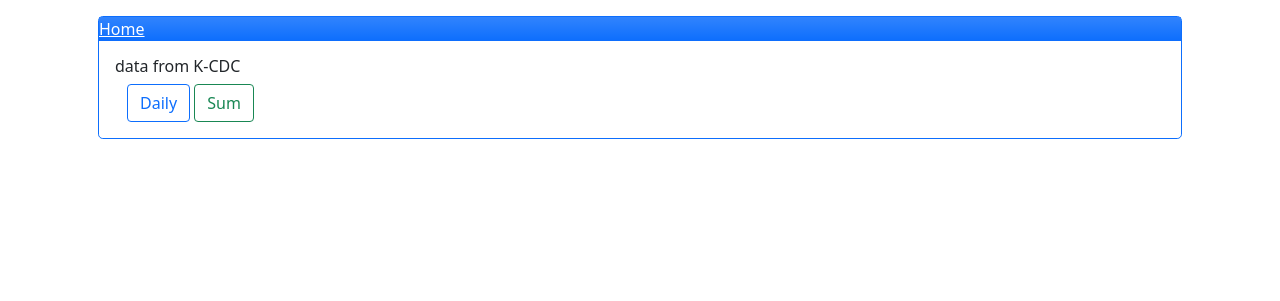
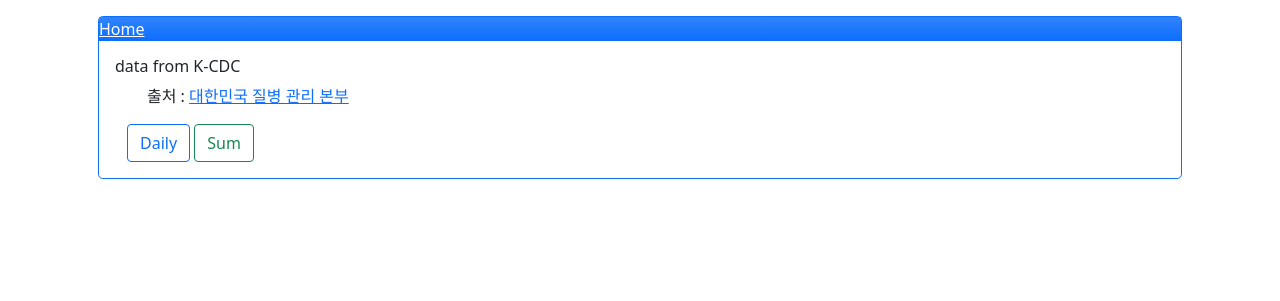
Before and after one commit to jundoopop/corona_noticer, a Django app: page / in a window 1280 px wide. Shown: the top 301 px of the page. Run offline with Django 3.2, Linux system fonts and the light colour scheme.

Commit message:
layout setting (margin)

```diff
--- a/templates/base.html
+++ b/templates/base.html
@@ -14,7 +14,7 @@
 <body>
 <div class="container-xl">
     <div class="border border-primary rounded-3 m-3">
-        <header class="bg-primary bg-gradient"><a class="text-white" href="{% url 'home-view' %}">Home</a></header>
+        <header class="bg-primary bg-gradient"><a class="text-white" href="{% url 'home-view' %}"> Home</a></header>
         <!--div class="col-8"-->
         <div class="card-body">
             {% block content %}
--- a/templates/home.html
+++ b/templates/home.html
@@ -2,6 +2,11 @@
 
 {% block content %}
     <h6 class="card-title">data from K-CDC</h6>
+    <div>
+        <ul>출처 : <a
+                href="http://ncov.mohw.go.kr/bdBoardList_Real.do?brdId=1&brdGubun=11&ncvContSeq=&contSeq=&board_id=&gubun=">대한민국
+            질병 관리 본부</a></ul>
+    </div>
     <div class="d-grid mx-auto gap-2">
         <div class="container mx-auto">
             <a class="btn btn-outline-primary" href="{% url 'daily-view' %}">Daily
```
